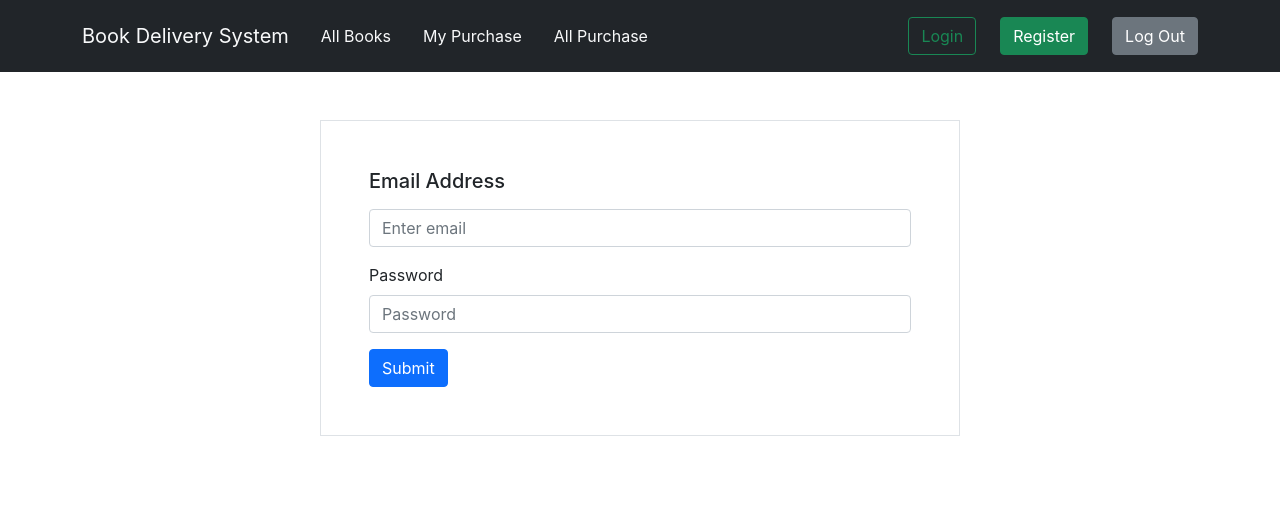
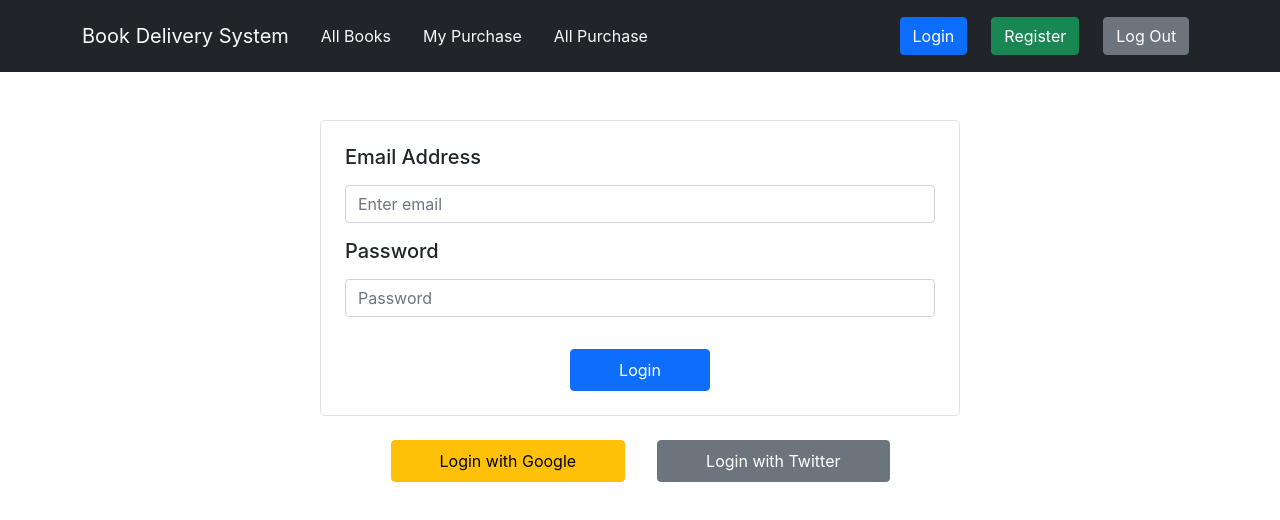
Before and after one commit to emonShimoul/book-delivery-system-react-client, a React (Create React App) app: page /login in a window 1280 px wide. Shown: the top 520 px of the page. Built offline with nearby package versions, Linux system fonts and the light colour scheme.

Commit message:
added google and twitter login button

```diff
--- a/src/components/Header/Header.js
+++ b/src/components/Header/Header.js
@@ -20,11 +20,11 @@ const Header = () => {
                         <NavLink className='text-decoration-none text-light px-3' to="/allpurchase">All Purchase</NavLink>
                     </Nav>
                     <Form className="d-flex">
-                        <Link to="/login"><Button variant="outline-success">Login</Button></Link>
+                        <Link to="/login"><Button variant="primary">Login</Button></Link>
                         <Link to="/register"><Button className='mx-4' variant="success">Register</Button></Link>
                         <Link to="/logout"><Button variant="secondary">Log Out</Button></Link>
                     </Form>
-                    </Navbar.Collapse>
+                    </Navbar.Collapse>z
                 </Container>
                 </Navbar>
         </div>
--- a/src/components/Login/Login.js
+++ b/src/components/Login/Login.js
@@ -16,22 +16,32 @@ const Login = () => {
         // </form>
 
         <div>
-            <Form className='w-50 mx-auto mt-5 text-start p-5 border login-form' onSubmit={handleSubmit(onSubmit)}>
+            <Form className='w-50 mx-auto mt-5 text-start p-4 border rounded-3' onSubmit={handleSubmit(onSubmit)}>
                 <Form.Group className="mb-3" controlId="formBasicEmail">
-                <Form.Label> <h5>Email Address</h5> </Form.Label>
+                <Form.Label><h5>Email Address</h5></Form.Label>
                 <Form.Control {...register("firstName")} type="email" placeholder="Enter email" />
                 </Form.Group>
 
                 <Form.Group className="mb-3" controlId="formBasicPassword">
-                <Form.Label>Password</Form.Label>
+                <Form.Label><h5>Password</h5></Form.Label>
                 <Form.Control {...register("password")} type="password" placeholder="Password" />
                 </Form.Group>
                 <Form.Group className="mb-3" controlId="formBasicCheckbox">
                 </Form.Group>
-                <Button variant="primary" type="submit">
-                Submit
+                <div className='text-center'>
+                <Button className='mt-3 px-5 py-2' variant="primary" type="submit">
+                Login
                 </Button>
+                </div>
             </Form>
+            <div className='mt-4'>
+                <Button className='me-3 px-5 py-2' variant="warning" type="submit">
+                    Login with Google
+                </Button>
+                <Button className='ms-3 px-5 py-2' variant="secondary" type="submit">
+                    Login with Twitter
+                </Button>
+            </div>
         </div>
     );
 };
```
